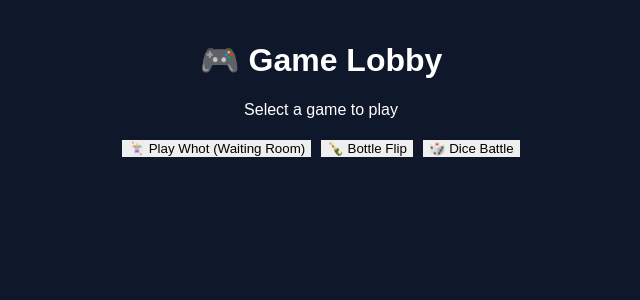
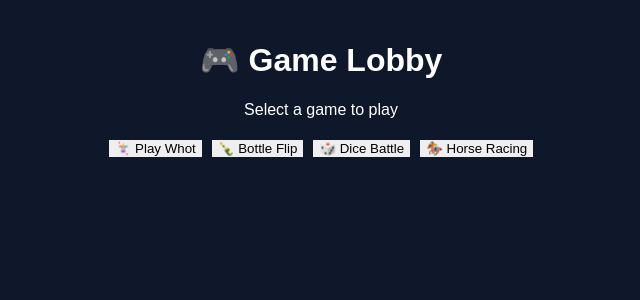
Before and after one commit to annamoyosore/win9ja, a React (Vite) app: page / in a window 1280 px wide. Shown: the top 300 px of the page, without its empty margins (319-959 px from the left). Built offline with nearby package versions, Linux system fonts and the light colour scheme.

Commit message:
Update main.jsx

```diff
--- a/src/main.jsx
+++ b/src/main.jsx
@@ -4,12 +4,13 @@ import ReactDOM from "react-dom/client";
 import WhotGame from "./WhotGame";
 import BottleGame from "./BottleGame";
 import DiceBattle from "./DiceBattle";
-import CrashGameRoomDemo from "./CrashGameRoomDemo"; // ✅ ADD THIS
+import CrashGameRoomDemo from "./CrashGameRoomDemo";
+import Horse from "./pages/Horse"; // ✅ HORSE GAME
 
 function App() {
   const [currentGame, setCurrentGame] = useState(null);
 
-  // 👇 crash stage control (waiting → game)
+  // 👇 crash stage control
   const [crashPlayers, setCrashPlayers] = useState([]);
 
   const renderGame = () => {
@@ -30,6 +31,9 @@ function App() {
 
       case "dice":
         return <DiceBattle />;
+
+      case "horse":
+        return <Horse />;
 
       case "crash":
         return (
@@ -52,11 +56,13 @@ function App() {
         {!currentGame && (
           <div>
             <h1>🎮 Game Lobby</h1>
+
             <p>Select a game to play</p>
 
             <div style={{ marginTop: "20px" }}>
+
               <button onClick={() => setCurrentGame("whot")}>
-                🃏 Play Whot (Waiting Room)
+                🃏 Play Whot
               </button>
 
               <button
@@ -72,6 +78,14 @@ function App() {
               >
                 🎲 Dice Battle
               </button>
+
+              <button
+                onClick={() => setCurrentGame("horse")}
+                style={{ marginLeft: "10px" }}
+              >
+                🏇 Horse Racing
+              </button>
+
             </div>
           </div>
         )}
@@ -85,11 +99,13 @@ function App() {
           </div>
         )}
 
-        {/* 🎯 GAME RENDER */}
+        {/* 🎯 GAME */}
         {renderGame()}
       </div>
     </React.StrictMode>
   );
 }
 
-ReactDOM.createRoot(document.getElementById("root")).render(<App />);
+ReactDOM.createRoot(
+  document.getElementById("root")
+).render(<App />);
```
